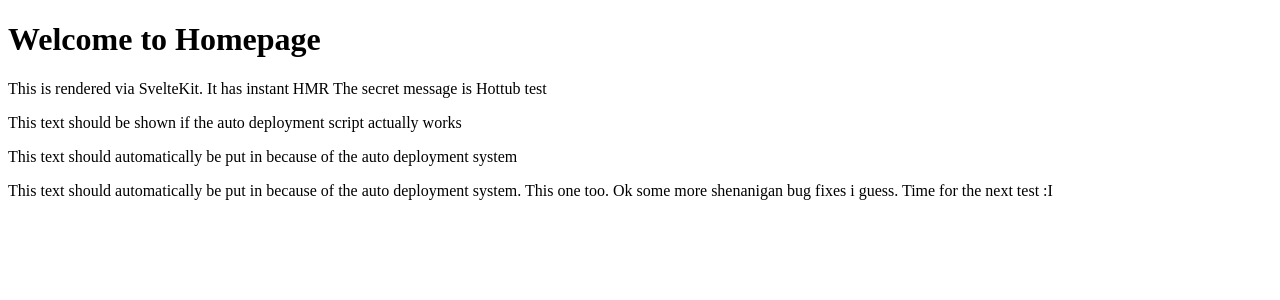
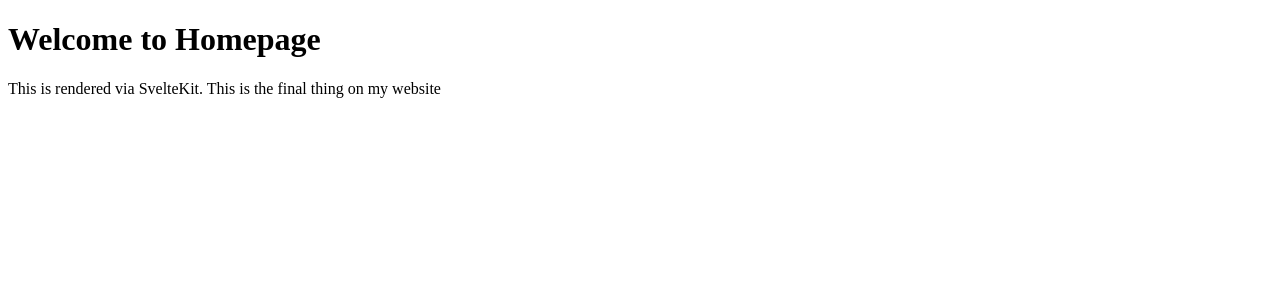
Before and after one commit to Keinstein0/HomeserverCentral, a SvelteKit app in the folder Homepage/: page / in a window 1280 px wide. Shown: the top 300 px of the page. Built offline with nearby package versions, Linux system fonts and the light colour scheme.

Commit message:
demonstrating CI/CD to Neo and Joshua

```diff
--- a/Homepage/src/routes/+page.svelte
+++ b/Homepage/src/routes/+page.svelte
@@ -1,17 +1,2 @@
 <h1>Welcome to Homepage</h1>
-<p>
-    This is rendered via SvelteKit. It has instant HMR The secret message is
-    Hottub test
-</p>
-
-<p>This text should be shown if the auto deployment script actually works</p>
-<p>
-    This text should automatically be put in because of the auto deployment
-    system
-</p>
-
-<p>
-    This text should automatically be put in because of the auto deployment
-    system. This one too. Ok some more shenanigan bug fixes i guess. Time for
-    the next test :I
-</p>
+<p>This is rendered via SvelteKit. This is the final thing on my website</p>
```
